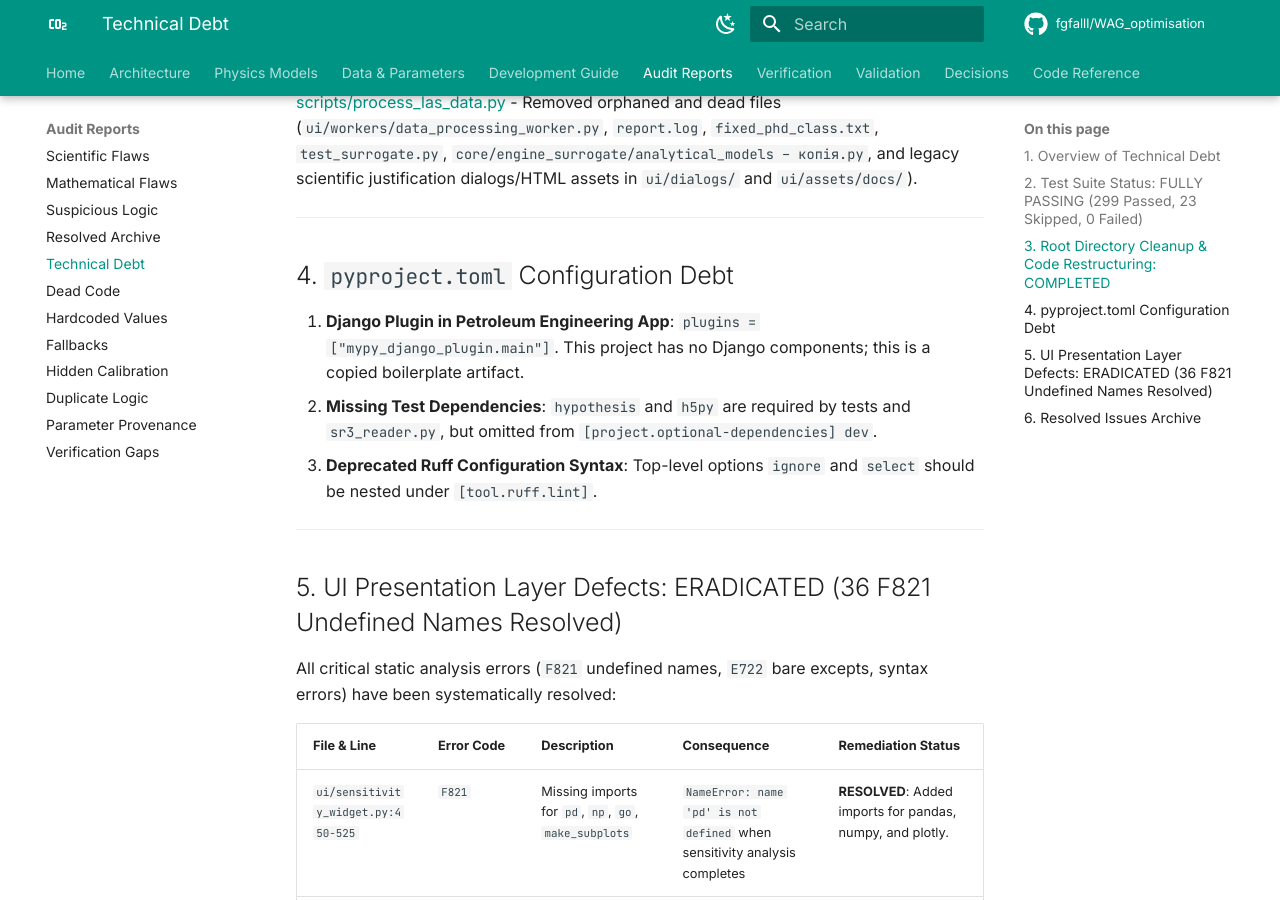
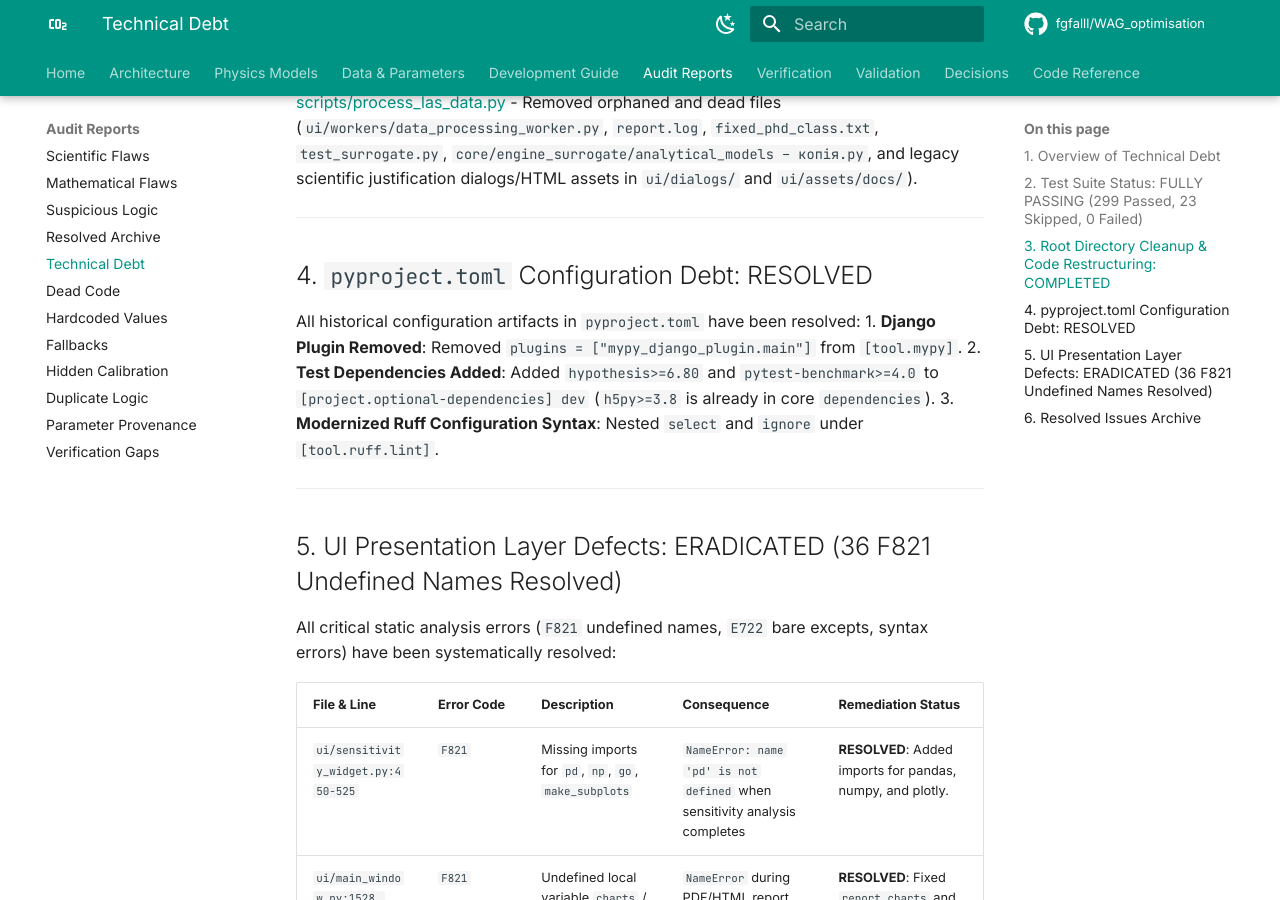
Before and after one commit to fgfalll/WAG_optimisation, an MkDocs documentation site: the page built from agent_wiki/audit/technical_debt.md, in a window 1280 px wide and 900 px high, scrolled down 944 px. Built offline with MkDocs 1.6.1 and Material for MkDocs 9.7.7, drawn with Linux system fonts in a browser that asks for light colours; comment, search, counter and statistics services are not loaded.

Commit message:
chore(config): resolve pyproject.toml configuration debt and update technical debt audit

```diff
--- a/agent_wiki/audit/technical_debt.md
+++ b/agent_wiki/audit/technical_debt.md
@@ -31,14 +31,15 @@ All loose Python modules in the root directory were reorganized into structured
 
 ---
 
-## 4. `pyproject.toml` Configuration Debt
+## 4. `pyproject.toml` Configuration Debt: RESOLVED
 
-1. **Django Plugin in Petroleum Engineering App**:
-   `plugins = ["mypy_django_plugin.main"]`. This project has no Django components; this is a copied boilerplate artifact.
-2. **Missing Test Dependencies**:
-   `hypothesis` and `h5py` are required by tests and `sr3_reader.py`, but omitted from `[project.optional-dependencies] dev`.
-3. **Deprecated Ruff Configuration Syntax**:
-   Top-level options `ignore` and `select` should be nested under `[tool.ruff.lint]`.
+All historical configuration artifacts in `pyproject.toml` have been resolved:
+1. **Django Plugin Removed**:
+   Removed `plugins = ["mypy_django_plugin.main"]` from `[tool.mypy]`.
+2. **Test Dependencies Added**:
+   Added `hypothesis>=6.80` and `pytest-benchmark>=4.0` to `[project.optional-dependencies] dev` (`h5py>=3.8` is already in core `dependencies`).
+3. **Modernized Ruff Configuration Syntax**:
+   Nested `select` and `ignore` under `[tool.ruff.lint]`.
 
 ---
 
--- a/pyproject.toml
+++ b/pyproject.toml
@@ -79,6 +79,8 @@ dev = [
     "pytest-cov>=4.1",
     "pytest-qt>=4.2",
     "pytest-xdist>=3.3",
+    "pytest-benchmark>=4.0",
+    "hypothesis>=6.80",
     "black>=23.0",
     "ruff>=0.1",
     "mypy>=1.5",
@@ -122,6 +124,8 @@ target-version = ["py310", "py311", "py312"]
 [tool.ruff]
 line-length = 100
 target-version = "py310"
+
+[tool.ruff.lint]
 select = ["E", "F", "I", "N", "W", "UP"]
 ignore = ["E501", "N803", "N806"]
 
@@ -139,4 +143,3 @@ python_version = "3.10"
 warn_return_any = true
 warn_unused_configs = true
 ignore_missing_imports = true
-plugins = ["mypy_django_plugin.main"]
```
